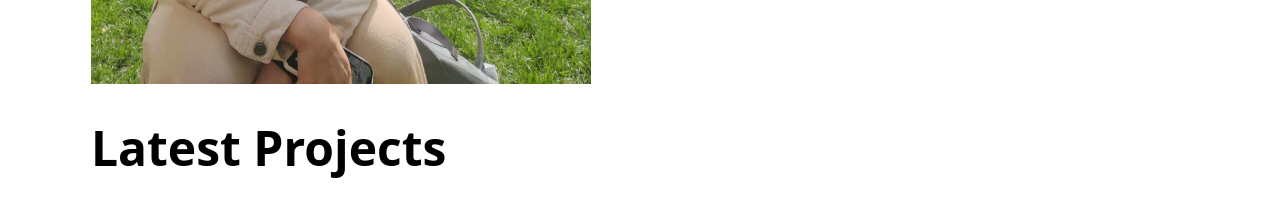
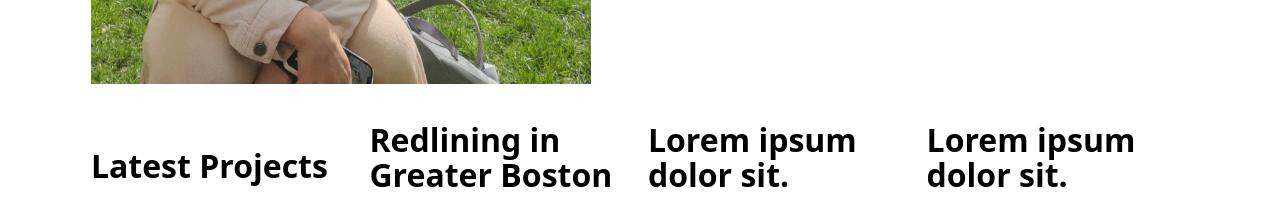
Before and after one commit to dilaozberkman/lab3, a SvelteKit app: page / in a window 1280 px wide. Shown: the part 860-1070 px from the top of the page. Built offline with nearby package versions, Linux system fonts and the light colour scheme.

Commit message:
changing projects to grid

```diff
--- a/src/routes/+page.svelte
+++ b/src/routes/+page.svelte
@@ -30,9 +30,16 @@
     alt="Dila outside MIT Building 8 on a sunny day"
 />
 
-<div class="projects-highlights">
-    <h1>Latest Projects</h1>
-    {#each projects.slice(0, 3) as p}
+<div class="projects"> <h2>Latest Projects</h2> {#each projects.slice(0, 3) as p}
         <Project data={p} />
     {/each}
 </div>
+
+<style>
+  .projects {
+    display: grid;
+    grid-template-columns: repeat(auto-fill, minmax(15em, 1fr));
+    gap: 1em;
+    margin-top: 2em;
+  }
+</style>
```
